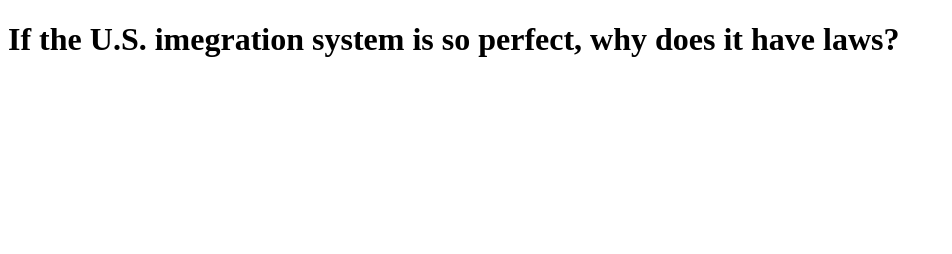
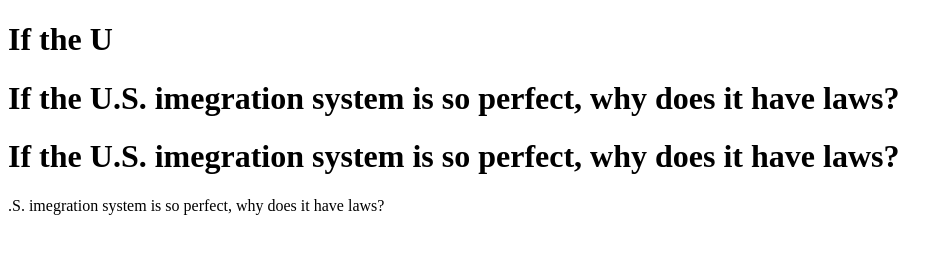
Before and after one commit to TwizardMygizzard/test-repo, a plain HTML site: page index.html in a window 1280 px wide. Shown: the whole page, without its empty margins (0-952 px from the left). Drawn offline with Linux system fonts and the light colour scheme.

Commit message:
added another heading

```diff
--- a/index.html
+++ b/index.html
@@ -10,7 +10,10 @@
 </head>
 
 <body>
- <h1>If the U.S. imegration system is so perfect, why does it have laws?</h1>
+  <h1>If the U <h1>If the U.S. imegration system is so perfect, why does it have laws?</h1>
+    <h1>If the U.S. imegration system is so perfect, why does it have laws?</h1>
+    .S. imegration system is so perfect, why does it have laws?
+  </h1>
   <script src="script.js"></script>
 </body>
 
```
